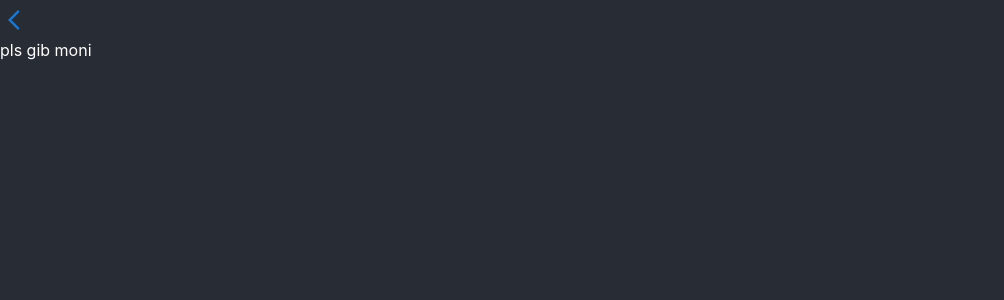
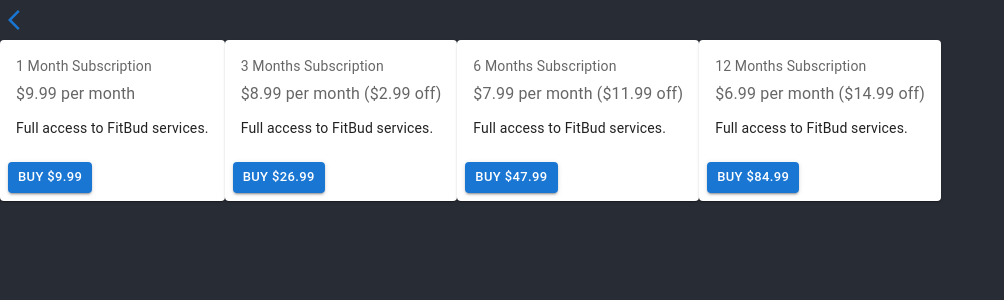
Before and after one commit to prateekgupta24/CPSC-491-Group-1, a React (Create React App) app: page /subscribe in a window 1280 px wide. Shown: the top 300 px of the page, without its empty margins (0-1004 px from the left). Built offline with nearby package versions, Linux system fonts and the light colour scheme.

Commit message:
added cards to subscribe commit

```diff
--- a/src/App.js
+++ b/src/App.js
@@ -1,6 +1,5 @@
 import React from "react";
 import { BrowserRouter as Router, Routes, Route } from "react-router-dom";
-import "./App.css";
 import Home from "./pages/home";
 import Login from "./pages/login";
 import Subscribe from "./pages/subscribe";
--- a/src/pages/subscribe.js
+++ b/src/pages/subscribe.js
@@ -1,14 +1,34 @@
-import React from "react";
-import Sub from "../styles/subscribe.style";
+import React, { useEffect, useState } from "react";
+import SubscriptionStyle from "../styles/subscribe.style";
 import { useNavigate } from "react-router-dom";
 import { IconButton } from "@mui/material";
 import ArrowBackIosIcon from "@mui/icons-material/ArrowBackIos";
+import Grid from "@mui/material/Grid";
+import Card from "@mui/material/Card";
+import CardActions from "@mui/material/CardActions";
+import CardContent from "@mui/material/CardContent";
+import Button from "@mui/material/Button";
+import Typography from "@mui/material/Typography";
+// import axios from "axios";
 
 const Subscribe = () => {
   const navigate = useNavigate();
+  const [sub, setSub] = useState(0);
+  useEffect(() => {
+    console.log(sub);
+    // axios
+    //   .post("http://localhost:8080/subscription", sub)
+    //   .then((response) => {
+    //     console.log(response.data);
+    //   })
+    //   .catch((error) => {
+    //     console.log(error);
+    //     return;
+    //   });
+  }, [sub]); // outputs the sub length in months to console
 
   return (
-    <Sub className="sub">
+    <SubscriptionStyle id="subscription">
       <IconButton
         onClick={() => {
           navigate(-1);
@@ -20,8 +40,133 @@
       >
         <ArrowBackIosIcon />
       </IconButton>
-      <div>pls gib moni</div>
-    </Sub>
+      <Grid container direction="row" id="prices">
+        <Grid card>
+          <Card sx={{ maxWidth: 275 }} id="1-month">
+            <CardContent>
+              <Typography
+                sx={{ fontSize: 14 }}
+                color="text.secondary"
+                gutterBottom
+              >
+                1 Month Subscription
+              </Typography>
+              <Typography variant="h5" component="div"></Typography>
+              <Typography sx={{ mb: 1.5 }} color="text.secondary">
+                $9.99 per month
+              </Typography>
+              <Typography variant="body2">
+                Full access to FitBud services.
+              </Typography>
+            </CardContent>
+            <CardActions>
+              <Button
+                variant="contained"
+                size="small"
+                type="submit"
+                name="1-month"
+                onClick={() => setSub(1)}
+              >
+                Buy $9.99
+              </Button>
+            </CardActions>
+          </Card>
+        </Grid>
+        <Grid card>
+          <Card sx={{ maxWidth: 275 }} id="3-month">
+            <CardContent>
+              <Typography
+                sx={{ fontSize: 14 }}
+                color="text.secondary"
+                gutterBottom
+              >
+                3 Months Subscription
+              </Typography>
+              <Typography variant="h5" component="div"></Typography>
+              <Typography sx={{ mb: 1.5 }} color="text.secondary">
+                $8.99 per month ($2.99 off)
+              </Typography>
+              <Typography variant="body2">
+                Full access to FitBud services.
+              </Typography>
+            </CardContent>
+            <CardActions>
+              <Button
+                variant="contained"
+                size="small"
+                type="submit"
+                name="3-month"
+                onClick={() => setSub(3)}
+              >
+                Buy $26.99
+              </Button>
+            </CardActions>
+          </Card>
+        </Grid>
+        <Grid card>
+          <Card sx={{ maxWidth: 275 }} id="6-month">
+            <CardContent>
+              <Typography
+                sx={{ fontSize: 14 }}
+                color="text.secondary"
+                gutterBottom
+              >
+                6 Months Subscription
+              </Typography>
+              <Typography variant="h5" component="div"></Typography>
+              <Typography sx={{ mb: 1.5 }} color="text.secondary">
+                $7.99 per month ($11.99 off)
+              </Typography>
+              <Typography variant="body2">
+                Full access to FitBud services.
+              </Typography>
+            </CardContent>
+            <CardActions>
+              <Button
+                variant="contained"
+                size="small"
+                type="submit"
+                name="6-month"
+                onClick={() => setSub(6)}
+              >
+                Buy $47.99
+              </Button>
+            </CardActions>
+          </Card>
+        </Grid>
+        <Grid card>
+          <Card sx={{ maxWidth: 275 }} id="12-month">
+            <CardContent>
+              <Typography
+                sx={{ fontSize: 14 }}
+                color="text.secondary"
+                gutterBottom
+              >
+                12 Months Subscription
+              </Typography>
+              <Typography variant="h5" component="div"></Typography>
+              <Typography sx={{ mb: 1.5 }} color="text.secondary">
+                $6.99 per month ($14.99 off)
+              </Typography>
+              <Typography variant="body2">
+                Full access to FitBud services.
+              </Typography>
+            </CardContent>
+            <CardActions>
+              <Button
+                variant="contained"
+                size="small"
+                type="submit"
+                name="12-month"
+                onClick={() => setSub(12)}
+              >
+                Buy $84.99
+              </Button>
+            </CardActions>
+          </Card>
+        </Grid>
+      </Grid>
+    </SubscriptionStyle>
   );
 };
 
--- a/src/styles/subscribe.style.js
+++ b/src/styles/subscribe.style.js
@@ -1,10 +1,10 @@
 import styled from "styled-components";
 
-const Sub = styled.div`
+const SubscriptionStyle = styled.div`
   background-color: #282c34;
   min-height: 100vh;
   color: white;
   scroll-margin-top: 60.5px;
 `;
 
-export default Sub;
+export default SubscriptionStyle;
```
Also changed, not shown: src/App.css (deleted).
